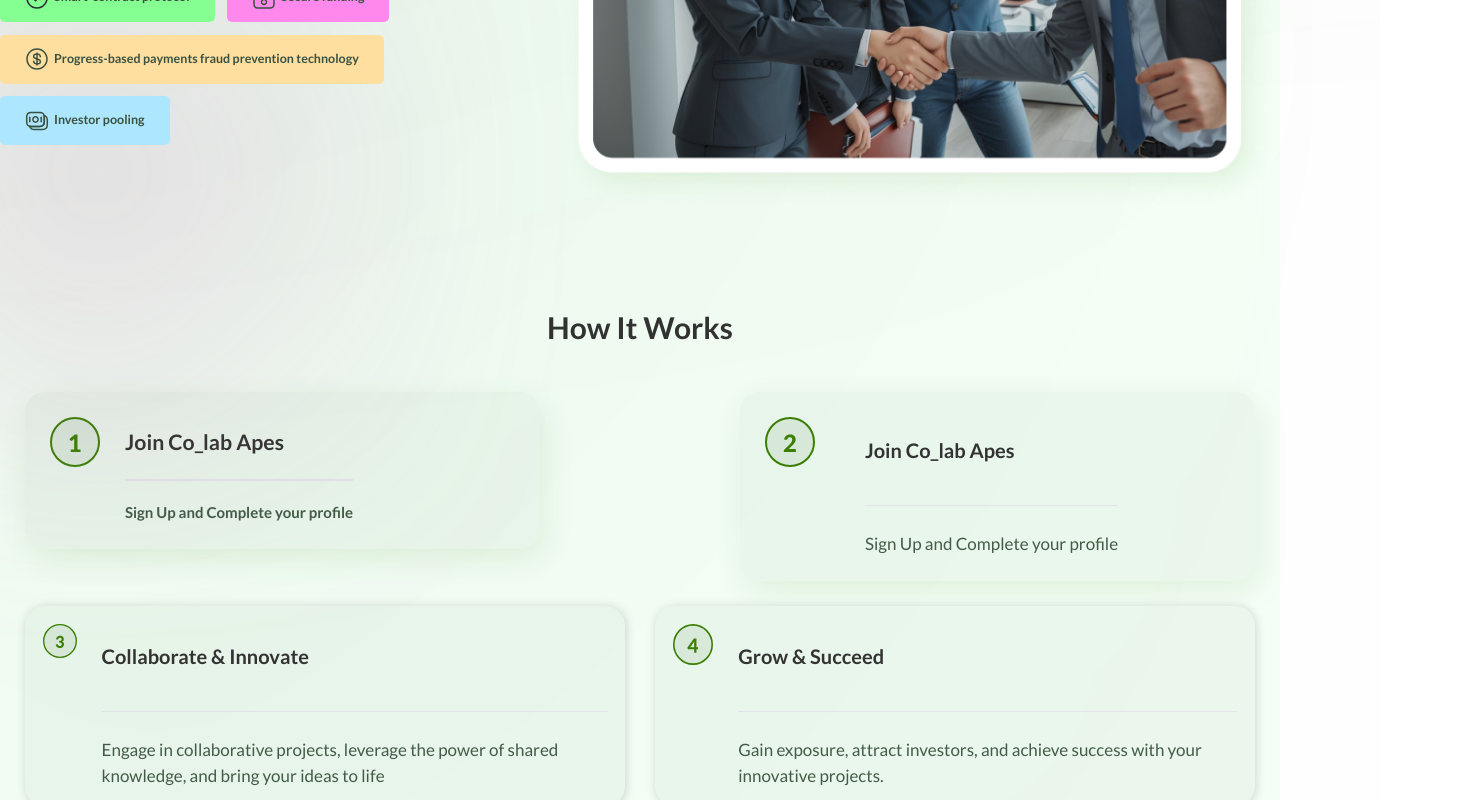
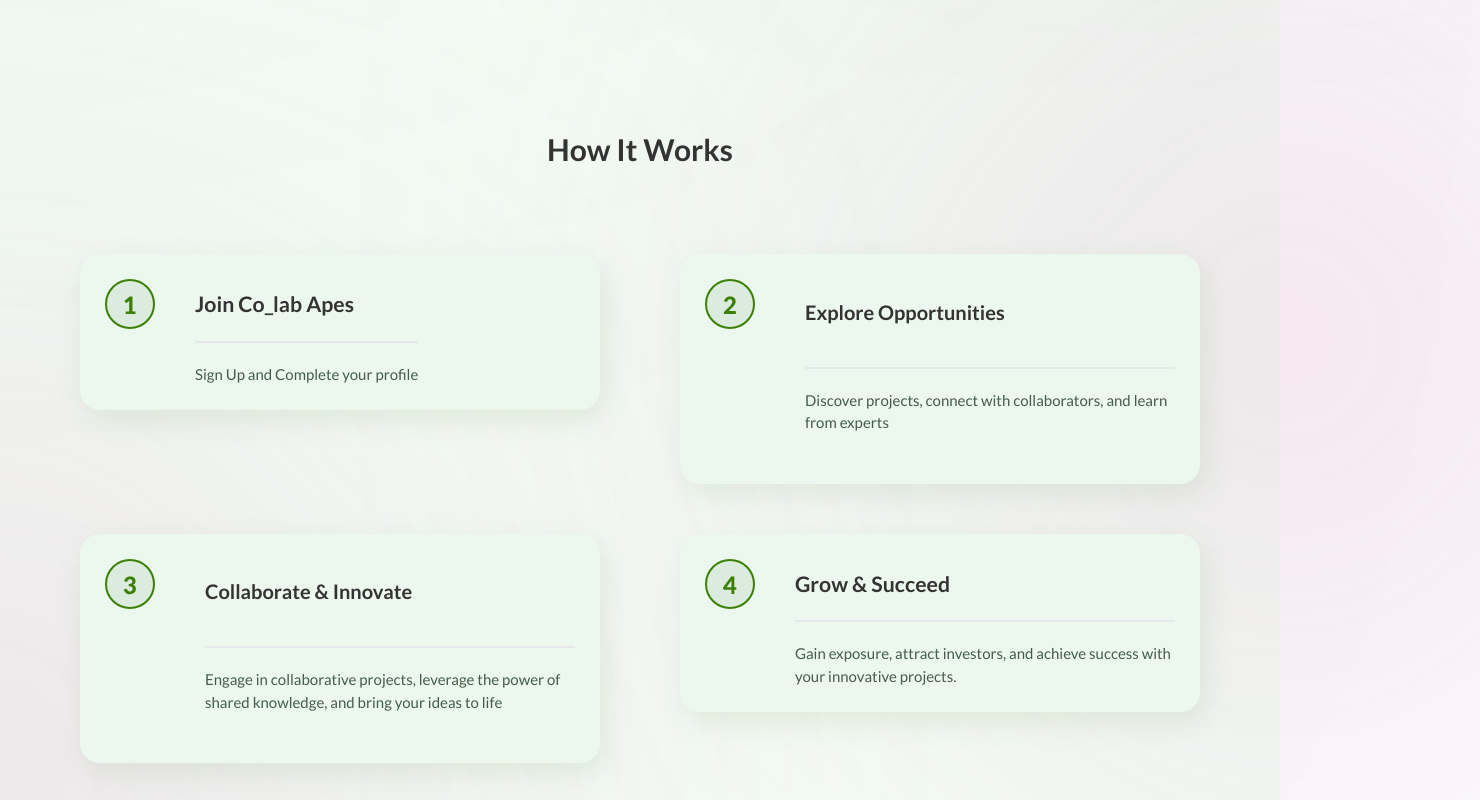
Before and after one commit to Colab-Apes/new_landing_page, a React (Vite) app: page / in a window 1280 px wide. Shown: the part 3100-3900 px from the top of the page, 1480 px wide, since content can reach past the window. Built offline with nearby package versions, Linux system fonts and the light colour scheme.

Commit message:
done with how it works

```diff
--- a/src/NewLandingPage/components/BuildTheFuture.jsx
+++ b/src/NewLandingPage/components/BuildTheFuture.jsx
@@ -8,7 +8,7 @@
 const BuildTheFuture = () => {
   return (
     <div>
-      <div className=" mx-auto container mt-36 relative ">
+      <div className=" mx-auto container mt-36 relative  z-[10]">
         <div className="py-5 bg-[#3B8004] h-[58px] w-[80px] absolute top-36 left-[68.2rem] "></div>
         <div className="bg-[#054E12] rounded-full h-[400px] w-[400px]   absolute left-[-20rem] top-0 flex justify-center items-center blur-[500px]">
           {" "}
@@ -20,7 +20,7 @@
           {" "}
         </div>
 
-        <div className=" flex flex-col-reverse md:flex-row items-center z-[10] absolute  justify-center xl:items-center md:gap-24">
+        <div className=" flex flex-col-reverse md:flex-row items-center   justify-center xl:items-center md:gap-24">
           <div className="">
             <img
               className="w-full h-full object-contain  "
--- a/src/NewLandingPage/components/HowItWorks.jsx
+++ b/src/NewLandingPage/components/HowItWorks.jsx
@@ -8,79 +8,65 @@
   return (
     <div>
       {" "}
-      <div className="works py-40 container mx-auto px-10">
-        <div className="title text-center text-5xl text-[#333] font-bold mb-20">
+      <div className=" py-40 mt-36 z-10 container mx-auto px-32 relative">
+        <div className="absolute -z-10 blur-[300px] right-[-20rem] w-[387px] h-[410.85px] bg-[#C26AAA] rounded-[410.85px]"></div>
+        <div className="absolute -z-10 blur-[300px] bottom-[-10rem] left-[-20rem] w-[387px] h-[410.85px] bg-[#C26AAA] rounded-[410.85px]"></div>
+        <div className="w-full text-center text-5xl text-[#333] font-bold mb-36">
           How It Works
         </div>
-        <div className=" flex flex-col  md:flex-row gap-x-[20rem] justify-between items-start mb-10">
-          {/* <div className=" rounded-[20px]  bg-[#ECF8EE] flex gap-10 p-7  w-full md:w-1/2 box-shadow">
-            <div className="w-number">
-              <img src={one} alt="One" className="" />
-            </div>
-            <div className="w-text mt-7">
-              <h1 className="text-[2rem] text-[#333333] font-semibold mb-16 ">
-                Join Co_lab Apes
-              </h1>
-              <p className="text-[1.7rem] text-[#445C48] border-t pt-10">
-                Sign Up and Complete your profile
-              </p>
-            </div>
-          </div> */}
-
-          <div className="flex gap-x-10 rounded-[20px]  shadow-[5px_10px_30px_0px_rgba(59,_128,_4,_0.10)] bg-[#ECF8EE]   py-10 px-10 w-full">
-            <div className="">
-              <img src={one} alt="One" className="" />
-            </div>
+        <div className="   flex flex-col mt-20  md:flex-row gap-x-[8rem] justify-between items-start mb-10">
+          <div className="flex items-start gap-x-16 rounded-[20px] pb-26 shadow-[5px_10px_30px_0px_rgba(59,_128,_4,_0.10)] bg-[#ECF8EE]   py-10 px-10 w-full">
+            <img src={one} alt="One" className="w-[5rem] object-contain" />
             <div className=" flex flex-col mt-4 ">
               <h1 className="text-[2.127rem] text-[#333] font-bold ">
                 Join Co_lab Apes
               </h1>
               <div className="border mt-8"></div>
-              <p className="text-[1.5rem] text-[#445C48]  font-bold mt-8">
+              <p className="text-[1.5rem] text-[#445C48]  font-normal mt-8">
                 Sign Up and Complete your profile
               </p>
             </div>
           </div>
           {/* <div className="flex rounded-[20px]  bg-[#ECF8EE] h-[22rem] w-full"></div> */}
 
-          <div className="flex gap-x-20 rounded-[20px]  shadow-[5px_10px_30px_0px_rgba(59,_128,_4,_0.10)] bg-[#ECF8EE] py-10 px-10 w-full">
-            <div className="">
-              <img src={two} alt="One" className="" />
-            </div>
+          <div className="flex  items-start gap-x-20 rounded-[20px] pb-20  shadow-[5px_10px_30px_0px_rgba(59,_128,_4,_0.10)] bg-[#ECF8EE] py-10 px-10 w-full">
+            <img src={two} alt="One" className="w-[6rem] object-contain" />
+
             <div className="w-text mt-7">
               <h1 className="text-[2rem] text-[#333333] font-semibold mb-16 ">
-                Join Co_lab Apes
+                Explore Opportunities
               </h1>
-              <p className="text-[1.7rem] text-[#445C48] border-t pt-10">
-                Sign Up and Complete your profile
+              <div className="border mt-8"></div>
+              <p className="text-[1.5rem] text-[#445C48]  font-normal mt-8">
+                Discover projects, connect with collaborators, and learn from
+                experts
               </p>
             </div>
           </div>
         </div>
-        <div className="works flex flex-col md:flex-row gap-12 justify-between">
-          <div className="w-box bg-[#ECF8EE] flex gap-10 p-7 rounded-[20px] w-full md:w-1/2 box-shadow">
-            <div className="w-number]">
-              <img src={three} alt="One" className="" />
-            </div>
+        <div className=" flex flex-col mt-20  md:flex-row gap-x-[8rem] justify-between items-start ">
+          <div className="flex items-start gap-x-20 rounded-[20px] pb-20  shadow-[5px_10px_30px_0px_rgba(59,_128,_4,_0.10)] bg-[#ECF8EE] py-10 px-10 w-full">
+            <img src={three} alt="One" className="w-[6rem] object-contain" />
+
             <div className="w-text mt-7">
               <h1 className="text-[2rem] text-[#333333] font-semibold mb-16 ">
                 Collaborate & Innovate
               </h1>
-              <p className="text-[1.7rem] text-[#445C48] border-t pt-10">
+              <div className="border mt-8"></div>
+              <p className="text-[1.5rem] text-[#445C48] font-normal mt-8">
                 Engage in collaborative projects, leverage the power of shared
                 knowledge, and bring your ideas to life
               </p>
             </div>
           </div>
-          <div className="w-box bg-[#ECF8EE] flex gap-10  p-7 rounded-[20px] w-full md:w-1/2 box-shadow">
-            <div className="w-number">
-              <img src={four} alt="One" className="" />
-            </div>
-            <div className="w-text mt-7">
-              <h1 className="text-[2rem] text-[#333333] font-semibold mb-16 ">
+          <div className="flex items-start gap-x-16 rounded-[20px] pb-26 shadow-[5px_10px_30px_0px_rgba(59,_128,_4,_0.10)] bg-[#ECF8EE]   py-10 px-10 w-full">
+            <img src={four} alt="One" className="w-[6rem] object-contain" />
+            <div className=" flex flex-col mt-4 ">
+              <h1 className="text-[2.127rem] text-[#333] font-bold ">
                 Grow & Succeed
               </h1>
-              <p className="text-[1.7rem] text-[#445C48] border-t pt-10">
+              <div className="border mt-8"></div>
+              <p className="text-[1.5rem] text-[#445C48] font-normal mt-8">
                 Gain exposure, attract investors, and achieve success with your
                 innovative projects.
               </p>
--- a/src/NewLandingPage/components/ValueStake.jsx
+++ b/src/NewLandingPage/components/ValueStake.jsx
@@ -8,7 +8,7 @@
 const ValueStake = () => {
   return (
     <div>
-      <div className="mx-auto container mt-[120vh] z-20 relative">
+      <div className="mx-auto container mt-36  relative">
         <div className="py-5 bg-[#3B8004] h-[58px] w-[91px] absolute top-[5rem] left-[-10rem] "></div>
         <div className="bg-[#054E12] bottom-3 z-[-1] blur-[500px] rounded-full h-[300px] w-[300px] absolute"></div>
         <div className="bg-[#C26AAA] bottom-[-6rem] z-[-1] blur-[150px] rounded-full h-[200px] w-[200px] absolute"></div>
```
